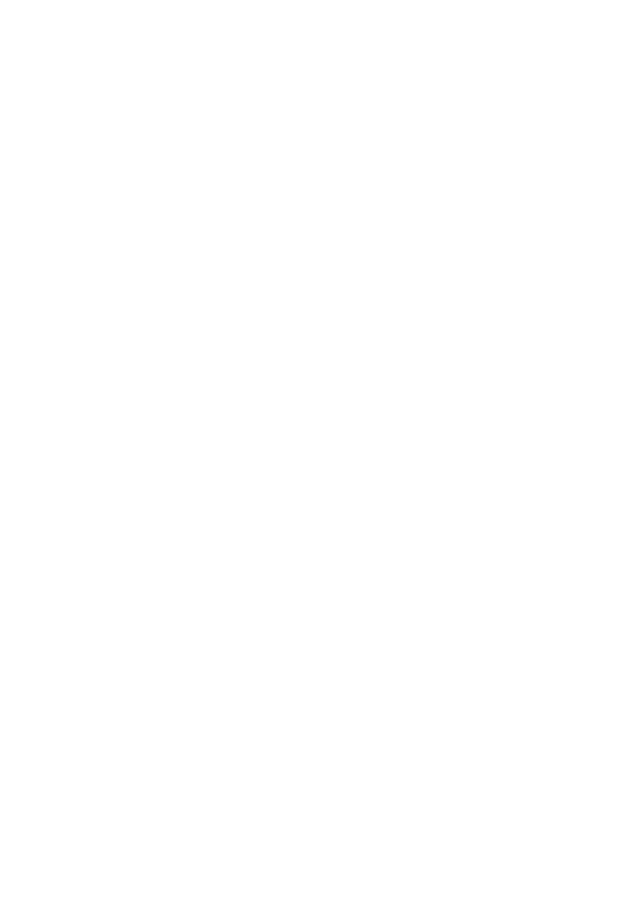
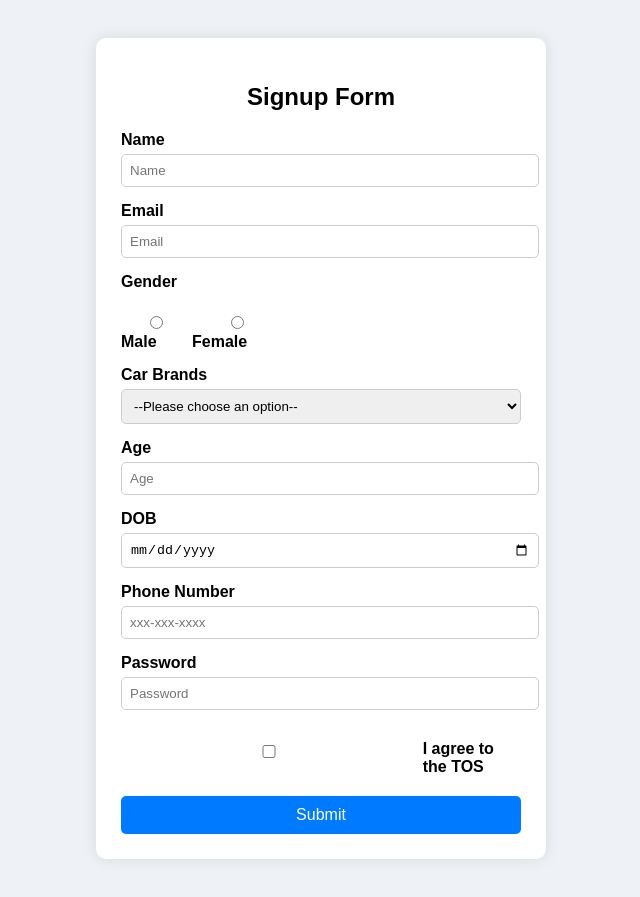
Before and after one commit to acciojob/signup-form-car-yvipin6887, a website: page main.html in a window 1280 px wide. Shown: the whole page, without its empty margins (319-959 px from the left). Before the commit the page ends 800 px from the top, so only its background shows below. Drawn offline with Linux system fonts and the light colour scheme.

Commit message:
created a submission

```diff
--- a/main.html
+++ b/main.html
@@ -12,5 +12,46 @@
 </script>
 
 </body>
+	<form method="POST">
+    <h2>Signup Form</h2>
 
+    <label for="name">Name</label>
+    <input type="text" id="name" name="name" placeholder="Name" required>
+
+    <label for="email">Email</label>
+    <input type="email" id="email" name="email" placeholder="Email" required>
+
+    <label>Gender</label>
+    <div class="gender-options">
+      <label for="gender_m"><input type="radio" id="gender_m" name="gender" value="male" required> Male</label>
+      <label for="gender_f"><input type="radio" id="gender_f" name="gender" value="female" required> Female</label>
+    </div>
+
+    <label for="cars">Car Brands</label>
+    <select id="cars" name="cars" required>
+      <option value="">--Please choose an option--</option>
+      <option value="Tesla">Tesla</option>
+      <option value="Toyota">Toyota</option>
+      <option value="BMW">BMW</option>
+    </select>
+
+    <label for="age">Age</label>
+    <input type="number" id="age" name="age" placeholder="Age" required>
+
+    <label for="dob">DOB</label>
+    <input type="date" id="dob" name="dob" required>
+
+    <label for="tel">Phone Number</label>
+    <input type="tel" id="tel" name="tel" placeholder="xxx-xxx-xxxx">
+
+    <label for="password">Password</label>
+    <input type="password" id="password" name="password" placeholder="Password" required>
+
+    <div class="tos-label">
+      <input type="checkbox" id="tos" name="tos" required>
+      <label for="tos">I agree to the TOS</label>
+    </div>
+
+    <button type="submit">Submit</button>
+  </form>
 </html>
--- a/styles.css
+++ b/styles.css
@@ -1,2 +1,59 @@
 
 /* Your CSS Code here. */
+body {
+      font-family: Arial, sans-serif;
+      background-color: #eef1f5;
+      padding: 30px;
+      display: flex;
+      justify-content: center;
+    }
+    form {
+      background-color: #fff;
+      padding: 25px;
+      border-radius: 10px;
+      box-shadow: 0 0 15px rgba(0,0,0,0.1);
+      width: 400px;
+    }
+    h2 {
+      text-align: center;
+      margin-bottom: 20px;
+    }
+    label {
+      display: block;
+      margin-top: 15px;
+      font-weight: bold;
+    }
+    input, select {
+      width: 100%;
+      padding: 8px;
+      margin-top: 5px;
+      border: 1px solid #ccc;
+      border-radius: 5px;
+    }
+    .gender-options {
+      display: flex;
+      gap: 10px;
+      margin-top: 5px;
+    }
+    .tos-label {
+      display: flex;
+      align-items: center;
+      margin-top: 15px;
+    }
+    .tos-label input {
+      margin-right: 10px;
+    }
+    button {
+      margin-top: 20px;
+      width: 100%;
+      padding: 10px;
+      background-color: #007bff;
+      color: white;
+      border: none;
+      border-radius: 5px;
+      font-size: 16px;
+      cursor: pointer;
+    }
+    button:hover {
+      background-color: #0056b3;
+    }
```
